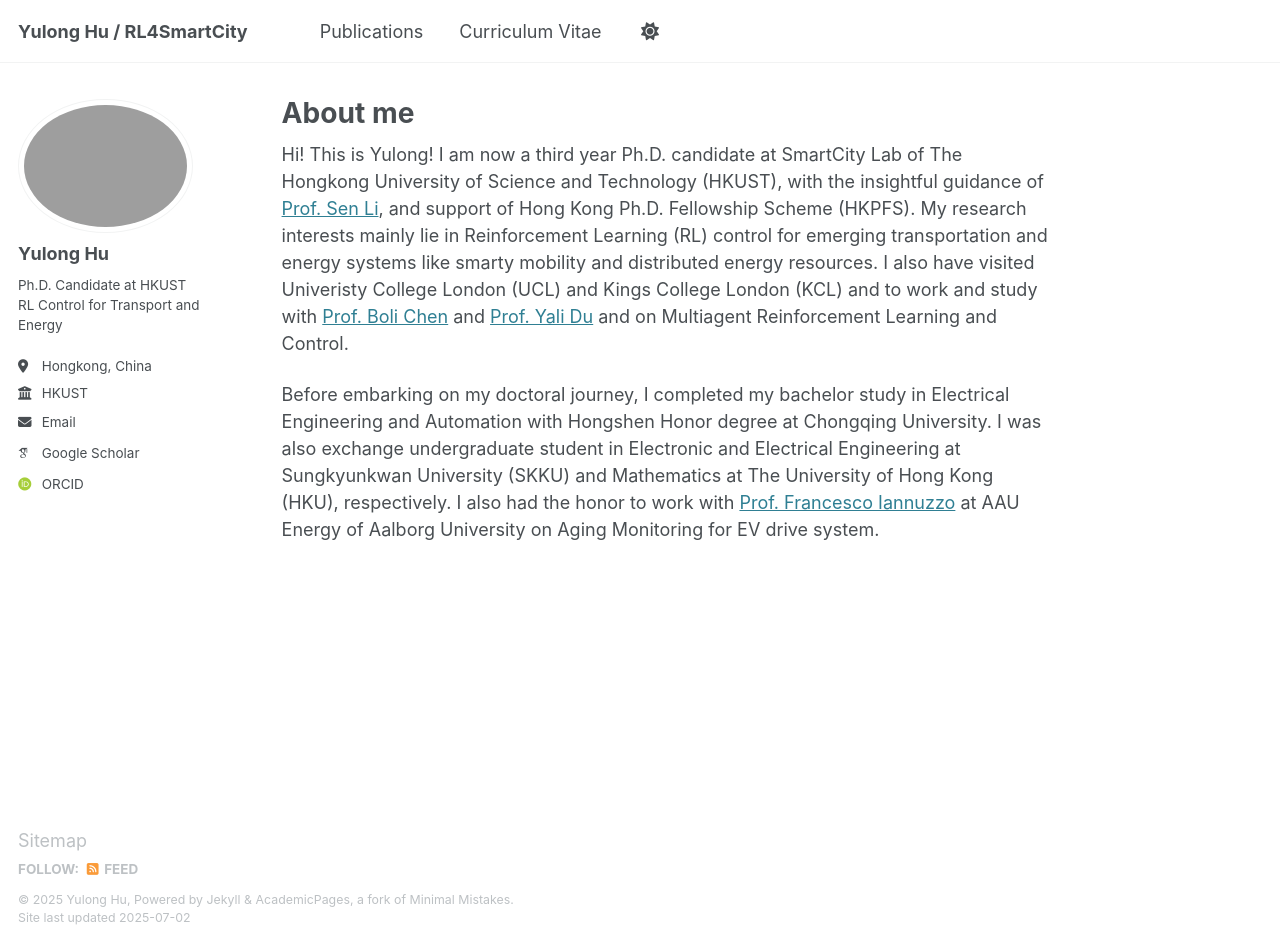
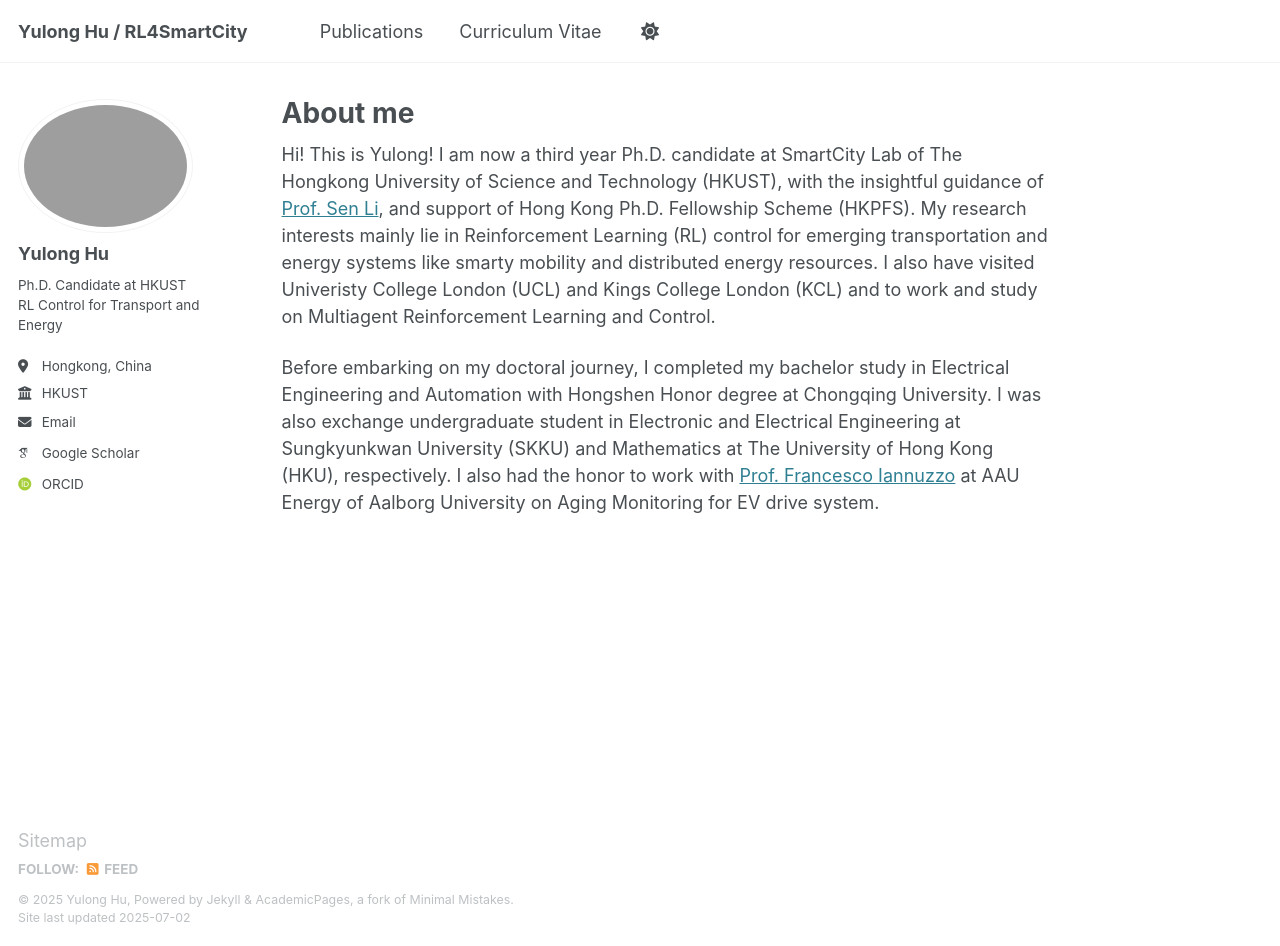
Before and after one commit to yulonghu2000/yulonghu2000.github.io, a Jekyll site: the page built from _pages/about.md, in a window 1280 px wide and 946 px high. Built offline with Jekyll 4.4.1, drawn with Linux system fonts in a browser that asks for light colours; some web fonts are replaced.

Commit message:
Update about.md

```diff
--- a/_pages/about.md
+++ b/_pages/about.md
@@ -7,6 +7,6 @@ redirect_from:
   - /about.html
 ---
 
-Hi! This is Yulong! I am now a third year Ph.D. candidate at SmartCity Lab of The Hongkong University of Science and Technology (HKUST), with the insightful guidance of [Prof. Sen Li](https://seng.hkust.edu.hk/about/people/faculty/sen-li), and support of Hong Kong Ph.D. Fellowship Scheme (HKPFS). My research interests mainly lie in Reinforcement Learning (RL) control for emerging transportation and energy systems like smarty mobility and distributed energy resources. I also have visited Univeristy College London (UCL) and Kings College London (KCL) and to work and study with [Prof. Boli Chen](https://profiles.ucl.ac.uk/72618) and [Prof. Yali Du](https://www.kcl.ac.uk/people/yali-du) and on Multiagent Reinforcement Learning and Control.
+Hi! This is Yulong! I am now a third year Ph.D. candidate at SmartCity Lab of The Hongkong University of Science and Technology (HKUST), with the insightful guidance of [Prof. Sen Li](https://seng.hkust.edu.hk/about/people/faculty/sen-li), and support of Hong Kong Ph.D. Fellowship Scheme (HKPFS). My research interests mainly lie in Reinforcement Learning (RL) control for emerging transportation and energy systems like smarty mobility and distributed energy resources. I also have visited Univeristy College London (UCL) and Kings College London (KCL) and to work and study on Multiagent Reinforcement Learning and Control.
 
 Before embarking on my doctoral journey, I completed my bachelor study in Electrical Engineering and Automation with Hongshen Honor degree at Chongqing University. I was also exchange undergraduate student in Electronic and Electrical Engineering at Sungkyunkwan University (SKKU) and Mathematics at The University of Hong Kong (HKU), respectively. I also had the honor to work with [Prof. Francesco Iannuzzo](https://vbn.aau.dk/en/persons/fia) at AAU Energy of Aalborg University on Aging Monitoring for EV drive system.
```
